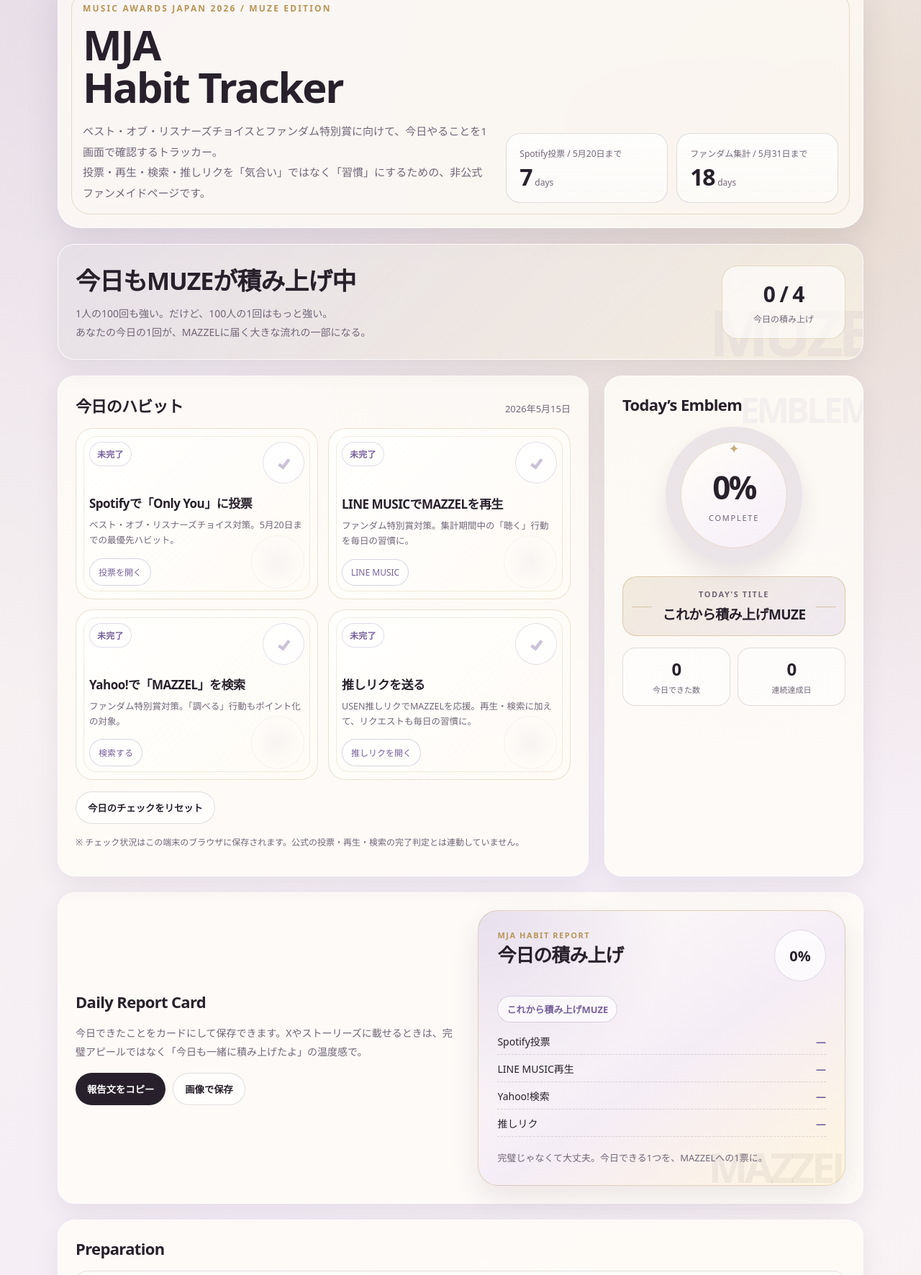
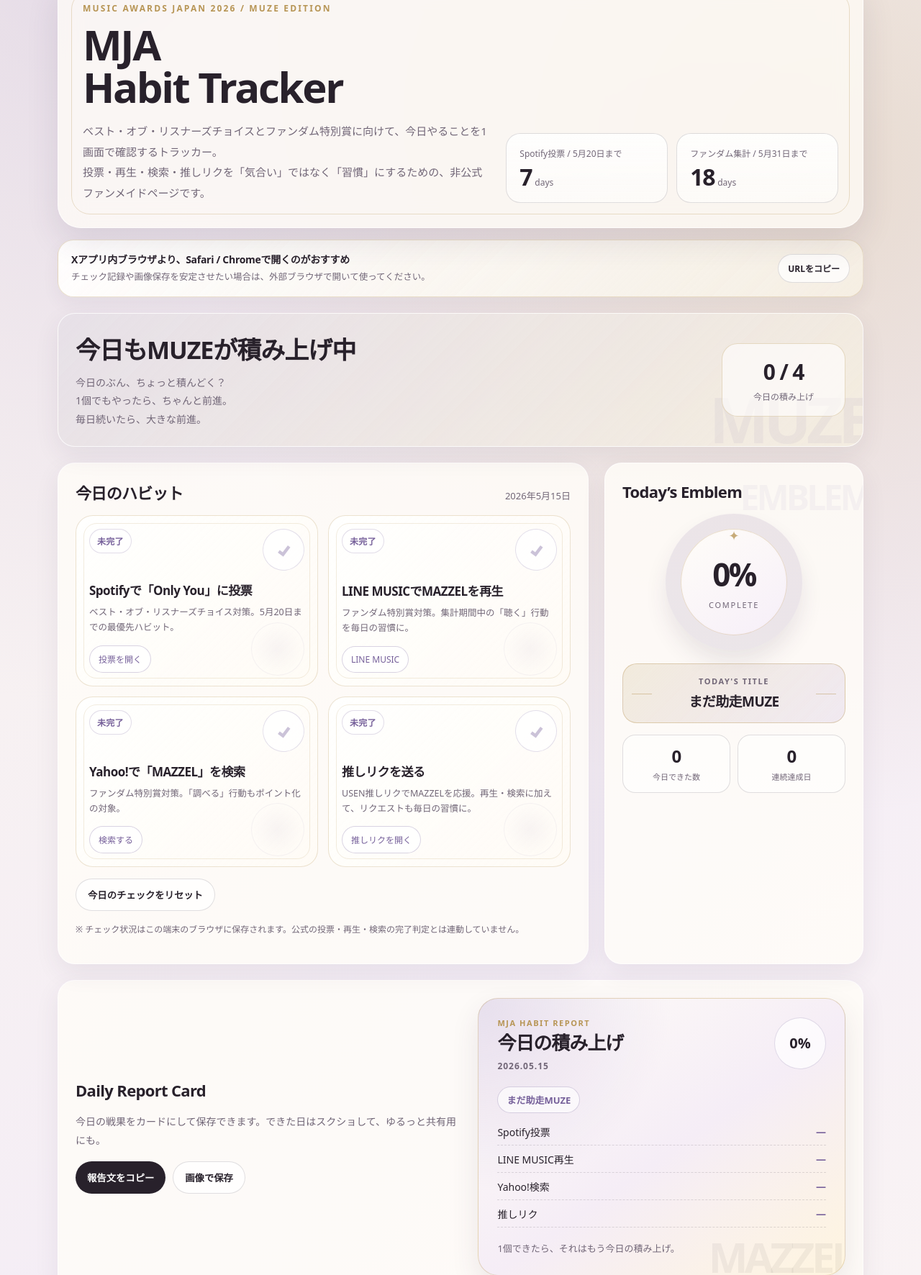
Before and after one commit to rikomuze/mja-habit-tracker, a plain HTML site: page index.html in a window 1280 px wide. Shown: the part 64-1836 px from the top of the page at 72% size. Drawn offline with Linux system fonts and the light colour scheme.

Commit message:
Update index.html

```diff
--- a/index.html
+++ b/index.html
@@ -133,6 +133,41 @@
       padding: 24px;
     }
 
+    .browser-note {
+      margin-top: 16px;
+      display: grid;
+      grid-template-columns: 1fr auto;
+      gap: 14px;
+      align-items: center;
+      border: 1px solid rgba(183,149,85,0.28);
+      border-radius: 22px;
+      padding: 16px 18px;
+      background:
+        linear-gradient(135deg, rgba(255,255,255,0.82), rgba(234,223,202,0.36)),
+        rgba(255,253,248,0.8);
+      box-shadow: 0 10px 24px rgba(64,48,80,0.06);
+    }
+
+    .browser-note strong {
+      display: block;
+      margin-bottom: 4px;
+      font-size: 14px;
+      letter-spacing: -0.02em;
+    }
+
+    .browser-note p {
+      margin: 0;
+      color: var(--muted);
+      font-size: 12.5px;
+      line-height: 1.7;
+    }
+
+    .browser-note button {
+      padding: 10px 13px;
+      font-size: 12px;
+      white-space: nowrap;
+    }
+
     .community {
       margin-top: 22px;
       position: relative;
@@ -612,6 +647,14 @@
       font-size: 26px;
       letter-spacing: -0.04em;
       line-height: 1.15;
+    }
+
+    .report-date {
+      margin: 8px 0 0;
+      color: var(--muted);
+      font-size: 12px;
+      font-weight: 700;
+      letter-spacing: 0.08em;
     }
 
     .report-percent {
@@ -898,7 +941,7 @@
     }
 
     @media (max-width: 900px) {
-      .hero-grid, .main, .community, .share-builder { grid-template-columns: 1fr; }
+      .hero-grid, .main, .community, .share-builder, .browser-note { grid-template-columns: 1fr; }
       .hero { padding: 26px; }
       .countdown-box { grid-template-columns: 1fr; }
       .community-badge { justify-self: start; }
@@ -946,12 +989,21 @@
       </div>
     </header>
 
+    <section class="browser-note">
+      <div>
+        <strong>Xアプリ内ブラウザより、Safari / Chromeで開くのがおすすめ</strong>
+        <p>チェック記録や画像保存を安定させたい場合は、外部ブラウザで開いて使ってください。</p>
+      </div>
+      <button class="secondary" id="copyUrl">URLをコピー</button>
+    </section>
+
     <section class="panel community">
       <div>
         <h2>今日もMUZEが積み上げ中</h2>
         <p>
-          1人の100回も強い。だけど、100人の1回はもっと強い。<br>
-          あなたの今日の1回が、MAZZELに届く大きな流れの一部になる。
+          今日のぶん、ちょっと積んどく？<br>
+          1個でもやったら、ちゃんと前進。<br>
+          毎日続いたら、大きな前進。
         </p>
       </div>
       <div class="community-badge">
@@ -1011,7 +1063,7 @@
           <h2>Daily Report Card</h2>
         </div>
         <p>
-          今日できたことをカードにして保存できます。Xやストーリーズに載せるときは、完璧アピールではなく「今日も一緒に積み上げたよ」の温度感で。
+          今日の戦果をカードにして保存できます。できた日はスクショして、ゆるっと共有用にも。
         </p>
         <div class="share">
           <button class="primary" id="copyReport">報告文をコピー</button>
@@ -1024,13 +1076,14 @@
           <div>
             <small>MJA HABIT REPORT</small>
             <h3>今日の積み上げ</h3>
+            <p class="report-date" id="reportDate"></p>
           </div>
           <div class="report-percent" id="reportPercent">0%</div>
         </div>
         <div class="report-title" id="reportTitle">今日も一歩MUZE</div>
         <ul class="report-list" id="reportList"></ul>
         <p class="report-message" id="reportMessage">
-          完璧じゃなくて大丈夫。今日できる1つを、MAZZELへの1票に。
+          1個できたら、それはもう今日の積み上げ。
         </p>
       </div>
     </section>
@@ -1050,16 +1103,6 @@
       <div class="calendar" id="calendar"></div>
     </section>
 
-    <section class="panel kind-note">
-      <div class="kind-mark">♡</div>
-      <div>
-        <h2>無理なく、でも毎日少しずつ。</h2>
-        <p>
-          できる日に、できる分だけで大丈夫。全部できない日も、1つできたらちゃんと前進。<br>
-          みんなの1回が集まって、MAZZELの大きな力になる。
-        </p>
-      </div>
-    </section>
 
     <section class="panel memo" style="margin-top:22px;">
       <div class="section-title">
@@ -1189,14 +1232,14 @@
     }
 
     function getTitle(pct, streak) {
-      if (streak >= 14) return '継続の天才MUZE';
-      if (streak >= 7) return '生活にMJAがいる';
-      if (streak >= 3) return '習慣化はじまってる';
+      if (streak >= 14) return '継続の鬼MUZE';
+      if (streak >= 7) return 'もはや日課MUZE';
+      if (streak >= 3) return '生活に入り込んできた';
       if (pct === 100) return 'MJA戦闘民族MUZE';
-      if (pct >= 75) return 'かなりえらいMUZE';
-      if (pct >= 50) return '積み上げMUZE';
-      if (pct >= 25) return '今日も一歩MUZE';
-      return 'これから積み上げMUZE';
+      if (pct >= 75) return 'ほぼ仕上がりMUZE';
+      if (pct >= 50) return 'じわじわ積んでるMUZE';
+      if (pct >= 25) return 'まず1個えらいMUZE';
+      return 'まだ助走MUZE';
     }
 
     function renderHeader() {
@@ -1305,6 +1348,7 @@
 
     function renderReportCard() {
       const { tasks, dayData, pct, title } = getTodayStats();
+      $('#reportDate').textContent = `${todayParts.yyyy}.${todayParts.mm}.${todayParts.dd}`;
       $('#reportPercent').textContent = `${pct}%`;
       $('#reportTitle').textContent = title;
       $('#reportList').innerHTML = tasks.map(task => {
@@ -1312,8 +1356,8 @@
         return `<li><span>${task.shortTitle}</span><span>${done ? '✓' : '—'}</span></li>`;
       }).join('');
       $('#reportMessage').textContent = pct === 100
-        ? '今日もMAZZELに積み上げ完了。みんなの1回が、大きな力になる。'
-        : '完璧じゃなくて大丈夫。今日できる1つを、MAZZELへの1票に。';
+        ? '本日フル達成。これはもうMJA戦闘民族MUZE。'
+        : '1個できたら、それはもう今日の積み上げ。';
     }
 
     function renderCalendar() {
@@ -1351,7 +1395,7 @@
         `達成度：${pct}%`,
         `今日の称号：${title}`,
         '',
-        '完璧じゃなくて大丈夫。今日できる1つを、MAZZELへの1票に。',
+        '1個できたら、それはもう今日の積み上げ。',
         '',
         '#MAZZEL #MUZE #SpotifyでMAJ投票 #LINEMUSICでMAJ推し応援 #推しリク'
       ].join(lineBreak);
@@ -1393,6 +1437,10 @@
       ctx.font = '700 30px sans-serif';
       ctx.letterSpacing = '3px';
       ctx.fillText('MJA HABIT REPORT', 120, 170);
+
+      ctx.fillStyle = '#716677';
+      ctx.font = '700 28px sans-serif';
+      ctx.fillText(`${todayParts.yyyy}.${todayParts.mm}.${todayParts.dd}`, 760, 170);
 
       ctx.fillStyle = '#28212b';
       ctx.font = '900 78px sans-serif';
@@ -1432,8 +1480,8 @@
       ctx.fillStyle = '#716677';
       ctx.font = '400 30px sans-serif';
       wrapText(ctx, pct === 100
-        ? '今日もMAZZELに積み上げ完了。みんなの1回が、大きな力になる。'
-        : '完璧じゃなくて大丈夫。今日できる1つを、MAZZELへの1票に。', 120, 1130, 820, 46);
+        ? '本日フル達成。これはもうMJA戦闘民族MUZE。'
+        : '1個できたら、それはもう今日の積み上げ。', 120, 1130, 820, 46);
 
       ctx.fillStyle = 'rgba(40,33,43,0.07)';
       ctx.font = '900 74px sans-serif';
@@ -1492,6 +1540,16 @@
       });
 
       $('#saveImage').addEventListener('click', saveReportImage);
+
+      $('#copyUrl').addEventListener('click', async () => {
+        try {
+          await navigator.clipboard.writeText(location.href);
+          $('#copyUrl').textContent = 'コピーしました';
+          setTimeout(() => $('#copyUrl').textContent = 'URLをコピー', 1400);
+        } catch (error) {
+          alert(location.href);
+        }
+      });
     }
 
     function renderAllDynamic() {
```
